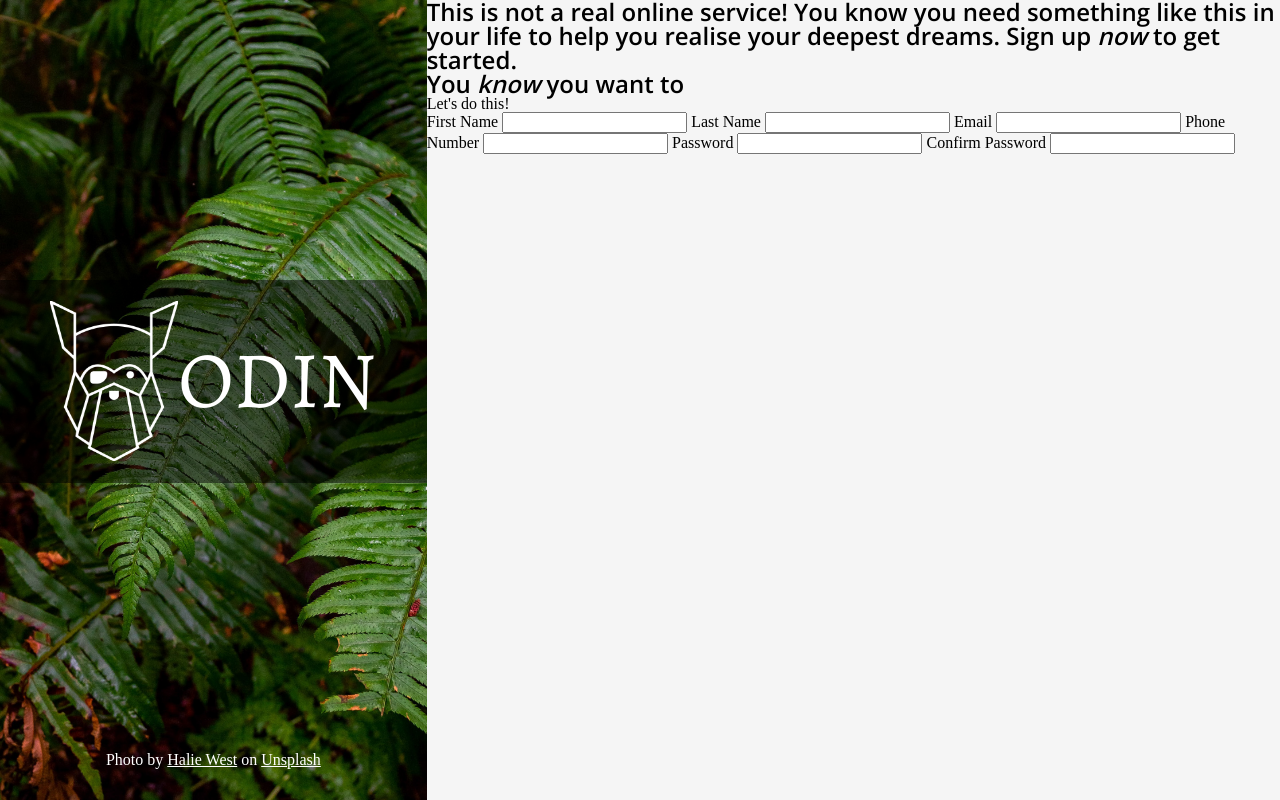
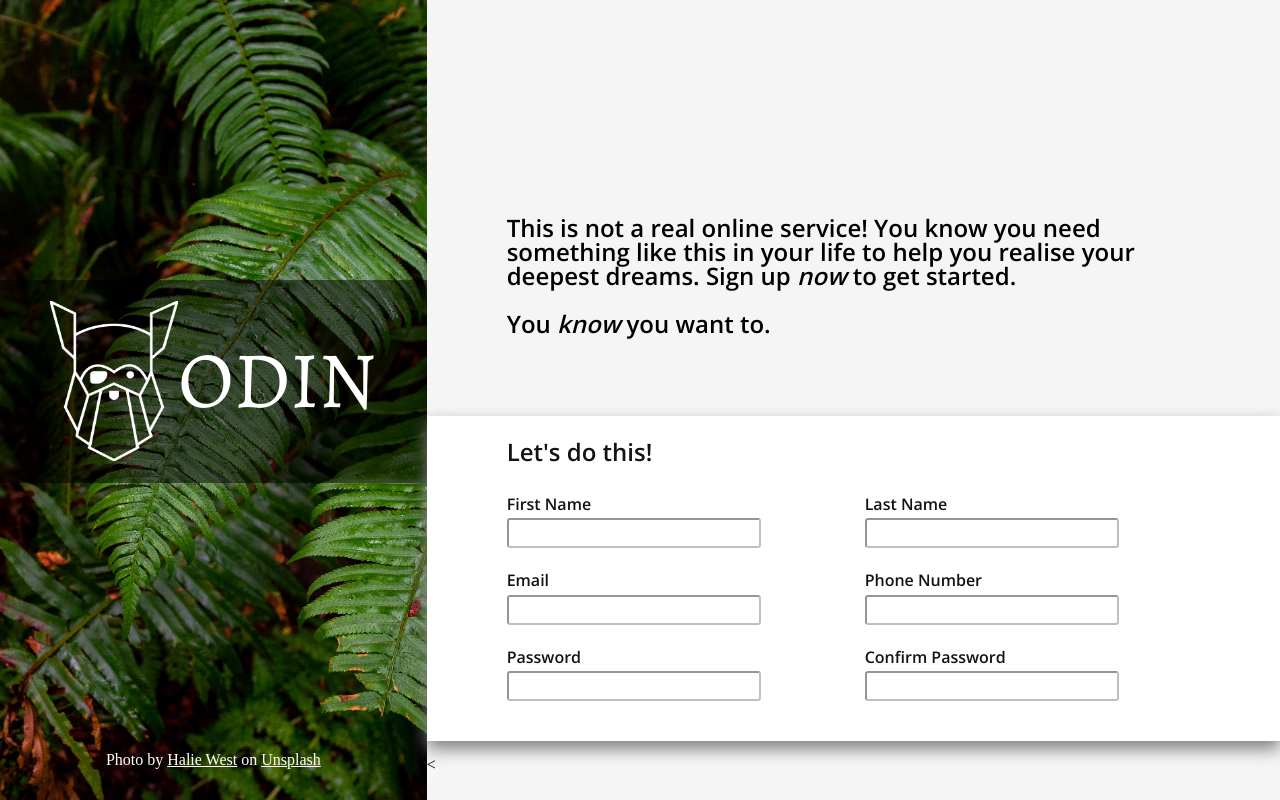
Before and after one commit to SamuelJayDavies/Sign-up-Form, a plain HTML site: page index.html in a window 1280 px wide. Drawn offline with nearby package versions, Linux system fonts and the light colour scheme.

Commit message:
Created form section and worked on styling

```diff
--- a/index.html
+++ b/index.html
@@ -29,27 +29,42 @@
                 this in your life to help you realise your deepest dreams.
                 Sign up <span class="italic">now</span> to get started.
             </p>
-            <p>You <span class="italic">know</span> you want to</p>
+            <br>
+            <p>You <span class="italic">know</span> you want to.</p>
         </div>
         <div class="details-section">
             <p>Let's do this!</p>
             <div class="form-container">
                 <form>
+                    <div class="input">
                         <label for="first-name">First Name</label>
                         <input type="text" id="first-name">
+                    </div>
+                    <div class="input">
                         <label for="last-name">Last Name</label>
                         <input type="text" id="last-name">
+                    </div>
+                    <div class="input">
                         <label for="email">Email</label>
                         <input type="email" id="email">
+                    </div>
+                    <div class="input">
                         <label for="phone-number">Phone Number</label>
                         <input type="tel" id="phone-number">
+                    </div>
+                    <div class="input">
                         <label for="password">Password</label>
                         <input type="password" id="password">
+                    </div>
+                    <div class="input">
                         <label for="con-password">Confirm Password</label>
                         <input type="password" id="con-password">
+                    </div>
                 </form>
             </div>
         </div>
+
+        <
     </div>
 </body>
 </html>
--- a/style.css
+++ b/style.css
@@ -102,6 +102,11 @@ a {
 }
 
 .intro-text {
+	margin-top: 13.5rem;
+	margin-bottom: 5rem;
+	padding-left: 5rem;
+	padding-right: 5rem;
+
 	font-family: 'Open Sans', sans-serif;
 	font-size: 1.5rem;
 }
@@ -110,7 +115,59 @@ a {
 	font-style: italic;
 }
 
+.details-section {
+	background-color: white;
+	box-shadow: 0rem 0.5rem 1rem grey;
+}
+
+.details-section p {
+	padding-left: 5rem;
+	padding-right: 5rem;
+	padding-top: 1.5rem;
+
+	font-family: 'Open Sans', sans-serif;
+	font-size: 1.5rem;
+	color: rgb(20, 19, 19);
+}
+
 .form-container {
 	display: flex;
+	flex-direction: row;
+	margin: 1rem;
+}
+
+form {
+	display: flex;
+	flex-direction: row;
+	flex-wrap: wrap;
+	align-items: center;
+	gap: 1.5rem;
+
+	margin-top: 1rem;
+	padding-left: 4rem;
+	padding-right: 4rem;
+	padding-bottom: 2.5rem;
+}
+
+label {
+	color: rgb(20, 19, 19);
+	font-family: 'Open Sans', sans-serif;
+	font-size: 1rem;
+}
+
+.input {
+	display: flex;
 	flex-direction: column;
+	gap: 0.4rem;
+	margin-right: 5rem;
 }
+
+input[type] {
+	height: 1.5rem;
+	width: 15rem;
+
+	border-radius: 0.2rem;
+	border-color: rgba(128, 128, 128, 0.5);
+
+	padding-left: 0.5rem;
+}
```
Lines whose indentation alone changed are shown as unchanged.
